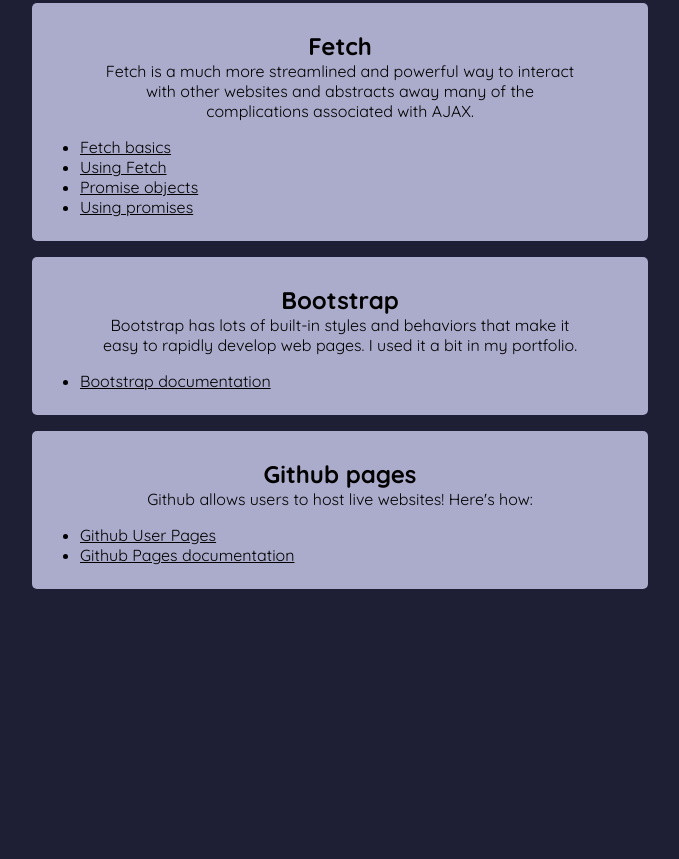
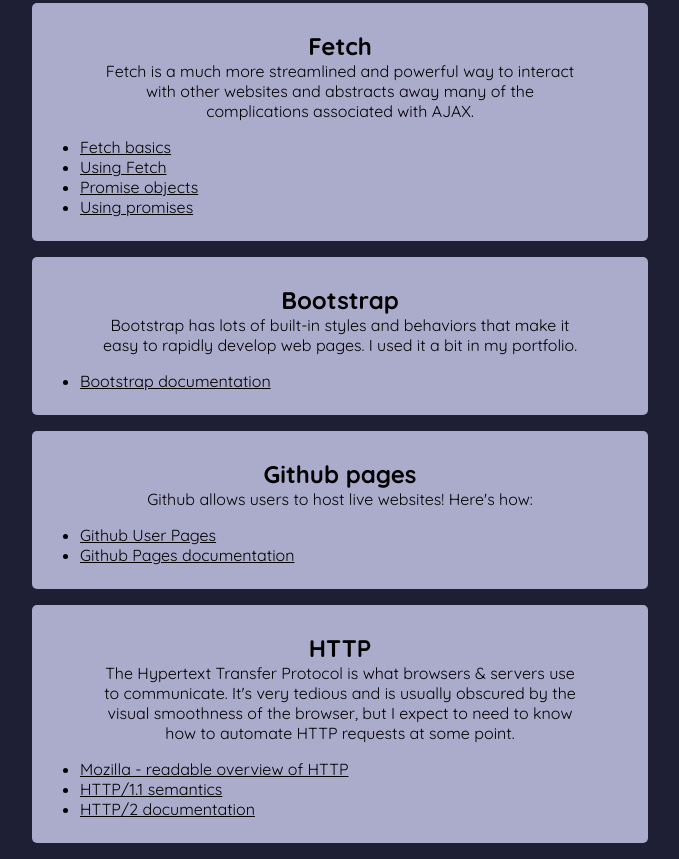
Before and after one commit to woolleygrammoth/programming-notes, a plain HTML site: page index.html in a window 1280 px wide. Shown: the part 2190-3049 px from the top of the page, without its empty margins (300-979 px from the left). Before the commit the page ends 2795 px from the top, so only its background shows below. Drawn offline with Linux system fonts and the light colour scheme.

Commit message:
added notes on HTTP

```diff
--- a/index.html
+++ b/index.html
@@ -138,5 +138,16 @@
             <li><a href="https://docs.github.com/en/pages/getting-started-with-github-pages">Github Pages documentation</a></li>
         </ul>
     </div>
+    <div class='topic'>
+        <h2 class='topic-header'>HTTP</h2>
+        <p class='notes'>
+            The Hypertext Transfer Protocol is what browsers & servers use to communicate. It's very tedious and is usually obscured by the visual smoothness of the browser, but I expect to need to know how to automate HTTP requests at some point.
+        </p>
+        <ul class='links'>
+            <li><a href="https://developer.mozilla.org/en-US/docs/Web/HTTP/Overview">Mozilla - readable overview of HTTP</a></li>
+            <li><a href="https://www.rfc-editor.org/rfc/rfc7231.html">HTTP/1.1 semantics</a></li>
+            <li><a href="https://httpwg.org/specs/rfc7540.html">HTTP/2 documentation</a></li>
+        </ul>
+    </div>
 </body>
 </html>
```
